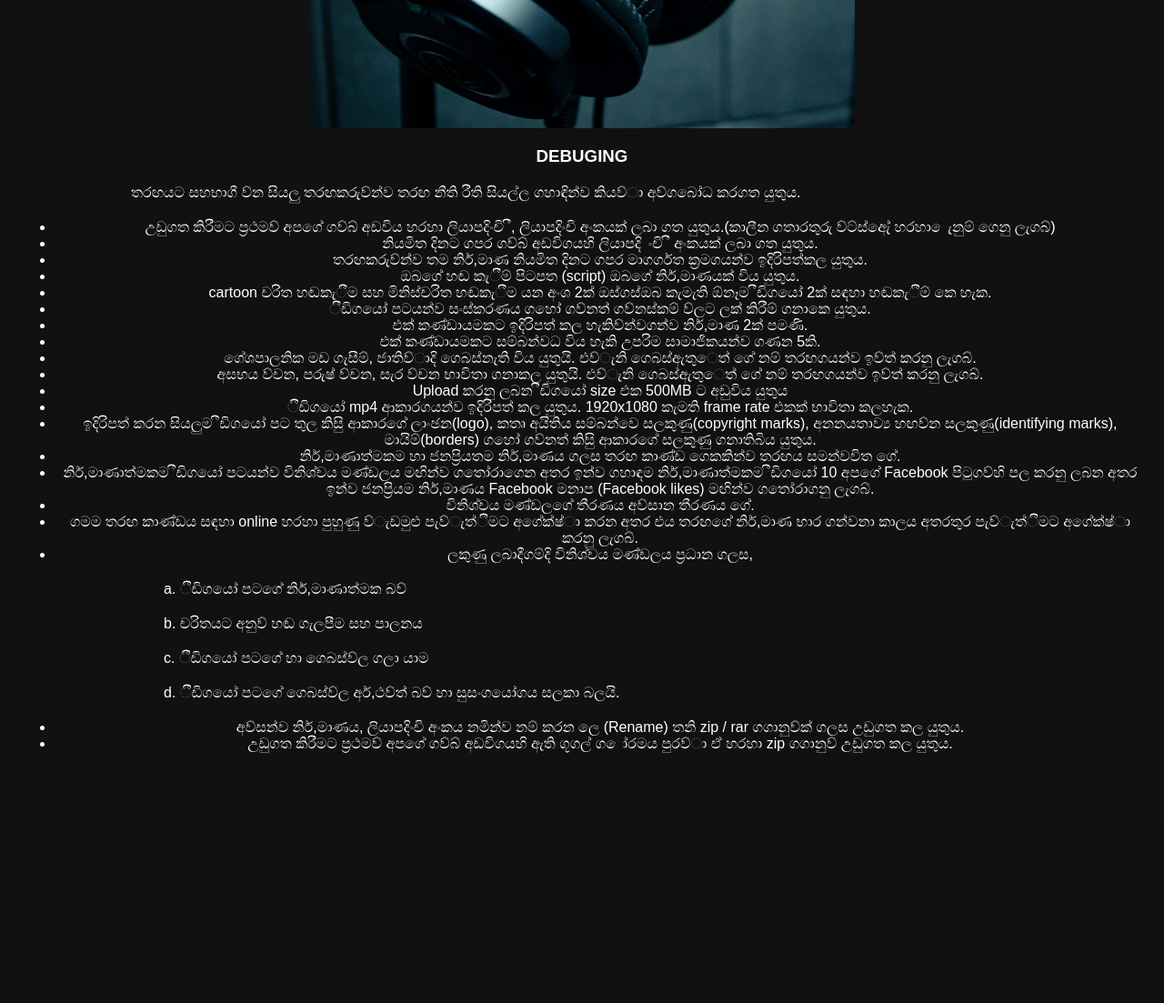
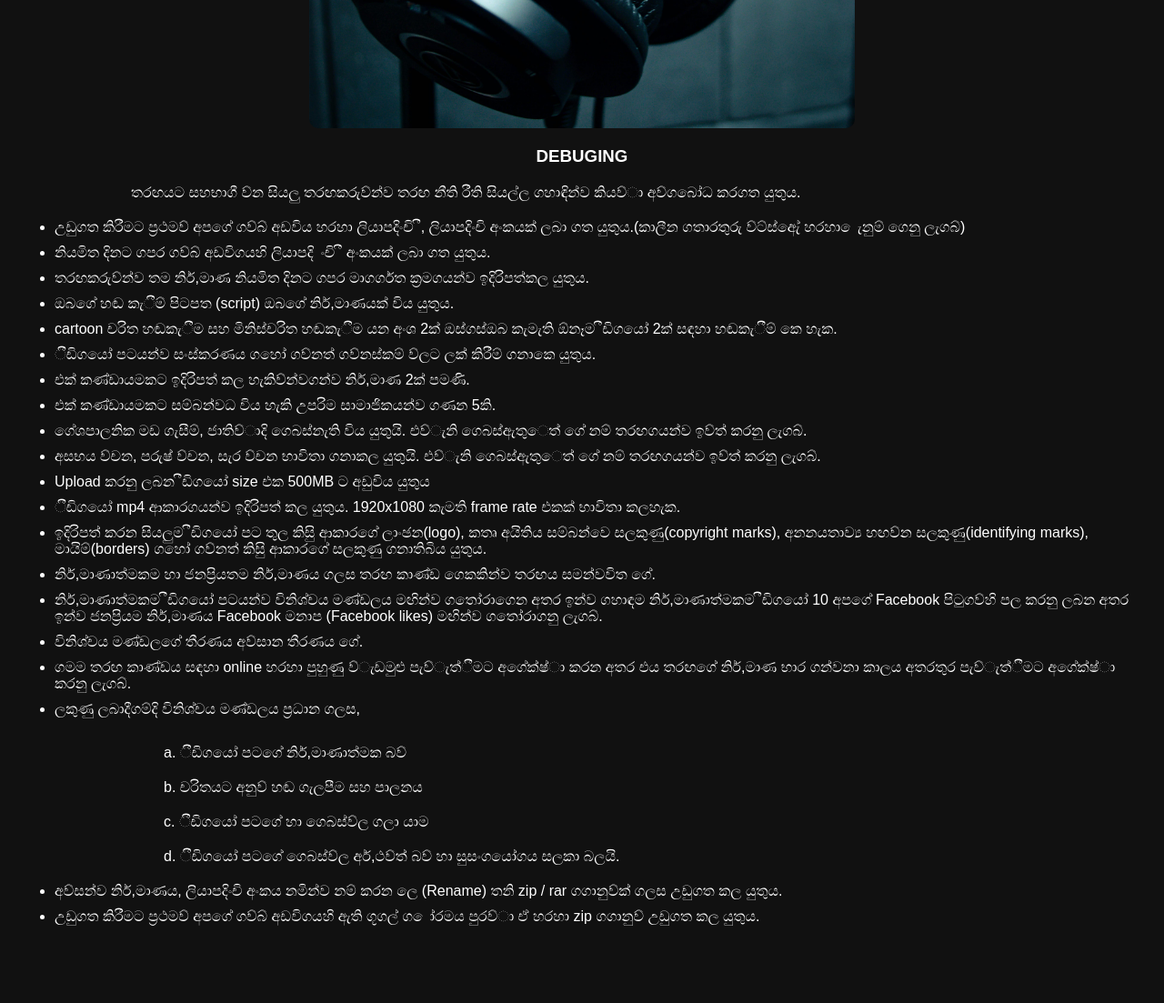
Before and after one commit to ruusara24/ruusara2024, a PHP site: page /Debuging.html in a window 1280 px wide. Shown: the part 729-1832 px from the top of the page at 91% size. Before the commit the page ends 1557 px from the top, so only its background shows below. Run offline with PHP 8.4, Linux system fonts and the light colour scheme.

Commit message:
styles of pages updated

```diff
--- a/debuging.css
+++ b/debuging.css
@@ -10,7 +10,7 @@ body {
 }
 
 .event-details-section {
-    text-align: center;
+    text-align: left;
 }
 
 .event-details-section img {
@@ -21,7 +21,12 @@ body {
     border-radius: 10px;
 }
 
+li {
+            padding-bottom: 10px; /* Adjust the value as needed */
+        }
+
 .event-details-section h3 {
+  text-align: center;
     margin-top: 20px;
 }
 
```
Also changed, not shown: Digitalstyle.css (+6 -1 lines), photomani.css (+6 -1 lines), videoediting.css (+7 -1 lines).
